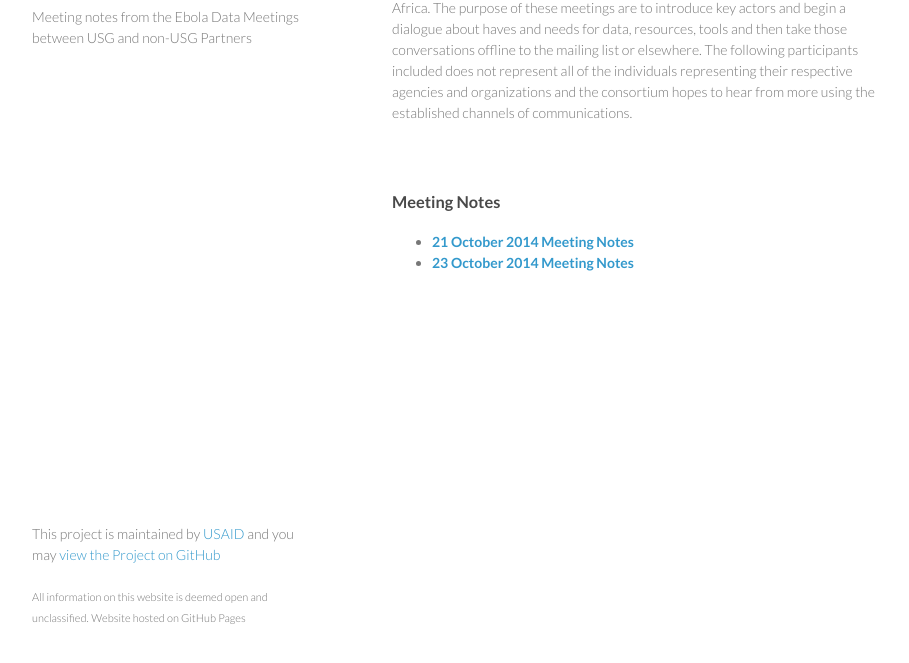
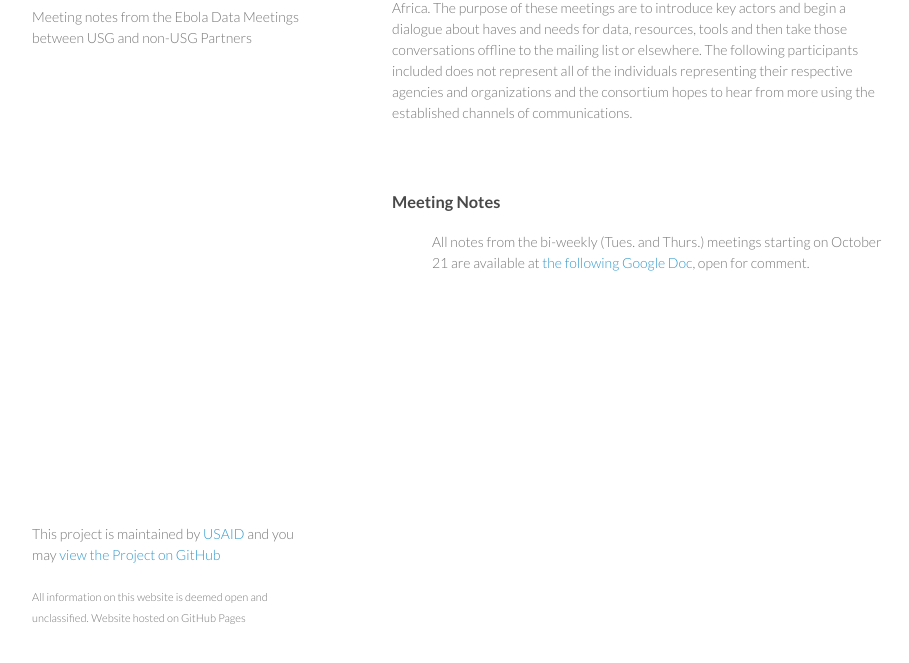
Before and after one commit to USAID/eboladata, a plain HTML site: page index.html in a window 1280 px wide. Shown: the part 103-766 px from the top of the page, without its empty margins (178-1087 px from the left). Drawn offline with Linux system fonts and the light colour scheme.

Commit message:
content updates after 30 Oct meeting

```diff
--- a/index.html
+++ b/index.html
@@ -23,9 +23,9 @@
 		<section>
 			<h3>Meeting Notes</h3>
 			<ul>
-				<li><a href="https://gist.github.com/rrbaker/e7cc0883034e9716156e"><b>21 October 2014 Meeting Notes</b></a></li>
-				<li><a href="https://docs.google.com/document/d/1JDRu1EiAeHfCxSW2s9Wcqlii3FE9NeK5hdcL8RiW7UA/edit?usp=sharing"><b>23 October 2014 Meeting Notes</b></a></li>
-			</ul>
+				<p>All notes from the bi-weekly (Tues. and Thurs.) meetings starting on October 21 are available at <a href="https://docs.google.com/document/d/1JDRu1EiAeHfCxSW2s9Wcqlii3FE9NeK5hdcL8RiW7UA/edit?usp=sharing">the following Google Doc</a>, open for comment.<br>
+				<!-- They are also available at the following links: <a href=""><b>21 Oct</b></a> | <a href=""><b>23 Oct</b></a> | <a href=""><b>28 Oct</b></a> | <a href=""><b>30 Oct</b></a> -->
+				</p>
 		</section>
 		<footer>
 			<p>This project is maintained by <a href="https://github.com/USAID">USAID</a> and you may <a href="https://github.com/USAID/eboladata">view the Project on GitHub</a></p>
```
